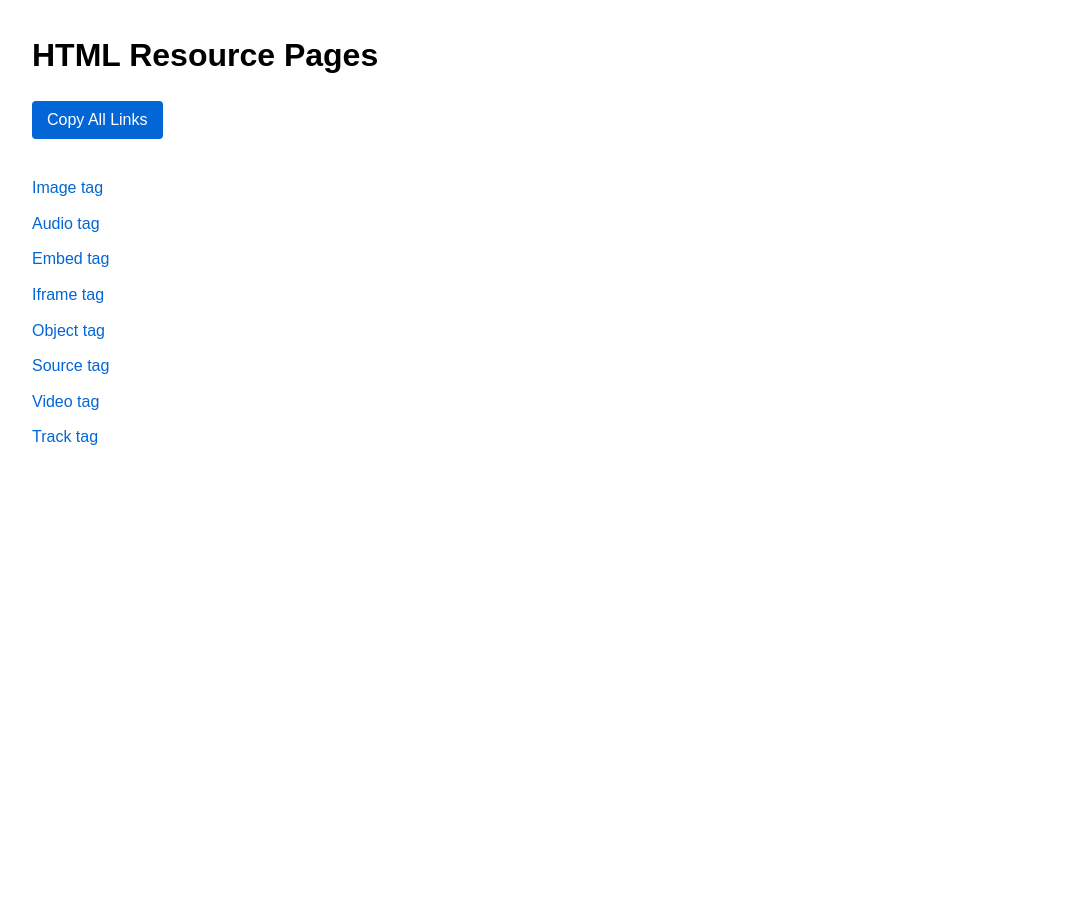
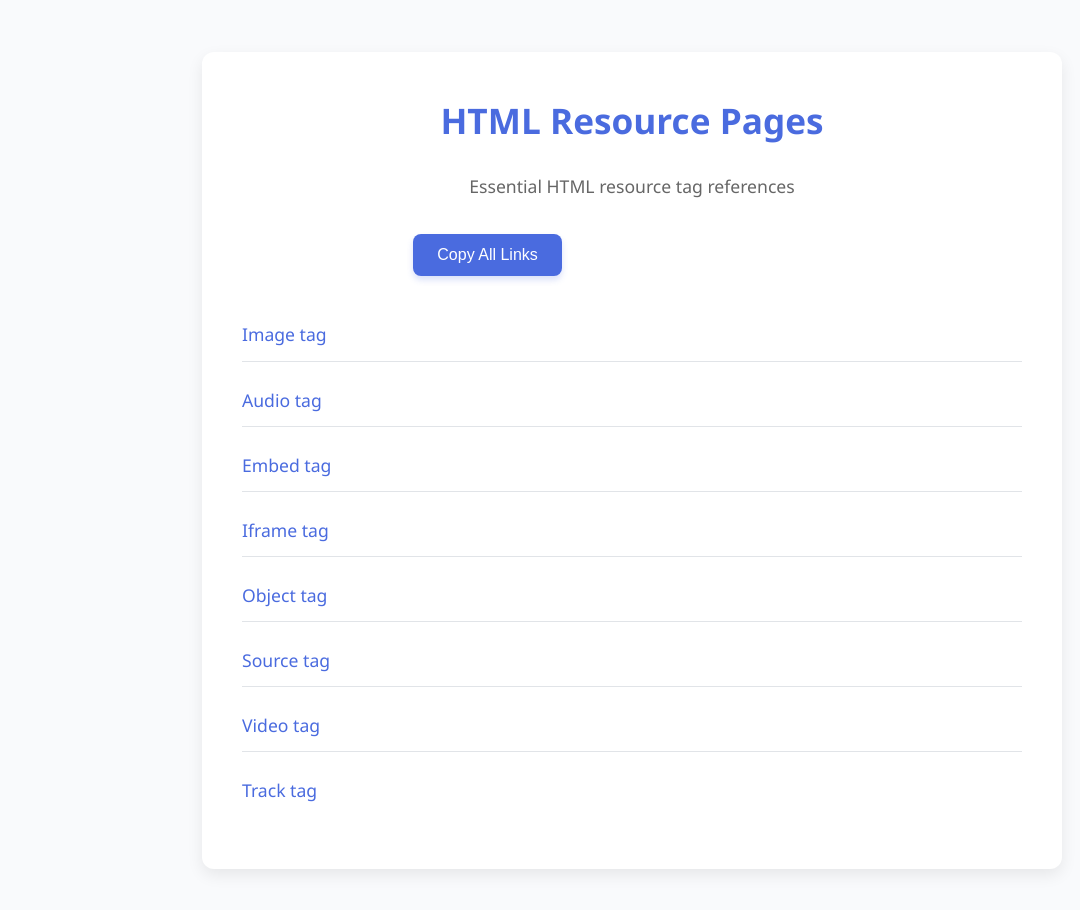
Before and after one commit to Meet-BS/learning, a plain HTML site: page resource_pages/all_pages.html in a window 1280 px wide. Shown: the whole page, without its empty margins (8-1088 px from the left). Before the commit the page ends 800 px from the top, so only its background shows below. Drawn offline with Linux system fonts and the light colour scheme.

Commit message:
made it look noice

```diff
--- a/resource_pages/all_pages.html
+++ b/resource_pages/all_pages.html
@@ -5,61 +5,152 @@
     <meta name="viewport" content="width=device-width, initial-scale=1.0">
     <title>HTML Resource Pages</title>
     <style>
+        :root {
+            --primary: #4a6bdf;
+            --primary-dark: #3a55b4;
+            --secondary: #f5f7ff;
+            --text: #333;
+            --light-text: #666;
+            --success: #4CAF50;
+            --border: #e1e4e8;
+        }
+
+        * {
+            box-sizing: border-box;
+            margin: 0;
+            padding: 0;
+        }
+
+        body {
+            font-family: 'Segoe UI', Tahoma, Geneva, Verdana, sans-serif;
+            line-height: 1.6;
+            color: var(--text);
+            background-color: #f9fafc;
+            padding: 20px 0;
+        }
+
         .container {
-            max-width: 1200px;
+            max-width: 900px;
             margin: 0 auto;
-            padding: 0 30px;
+            padding: 0 20px;
         }
-        body {
-            font-family: Arial, sans-serif;
-            line-height: 1.6;
+
+        .card {
+            background-color: white;
+            border-radius: 12px;
+            box-shadow: 0 6px 16px rgba(0, 0, 0, 0.08);
+            padding: 2.5rem;
+            margin: 2rem 0;
         }
+
         h1 {
-            margin-top: 30px;
-            margin-bottom: 20px;
+            color: var(--primary);
+            margin: 0 0 1.5rem;
+            font-size: 2.2rem;
+            font-weight: 600;
+            text-align: center;
         }
+
         ul {
             list-style-type: none;
-            padding: 0;
         }
+
         li {
-            margin-bottom: 10px;
+            margin-bottom: 0.75rem;
+            border-bottom: 1px solid var(--border);
+            padding: 0.75rem 0;
+            transition: transform 0.2s;
         }
+
+        li:last-child {
+            border-bottom: none;
+        }
+
+        li:hover {
+            transform: translateX(5px);
+        }
+
         a {
             text-decoration: none;
-            color: #0366d6;
+            color: var(--primary);
+            font-size: 1.1rem;
+            display: block;
+            transition: color 0.2s;
         }
+
         a:hover {
-            text-decoration: underline;
+            color: var(--primary-dark);
         }
+
+        .button-container {
+            text-align: center;
+            margin-bottom: 2rem;
+        }
+
         .copy-button {
-            background-color: #0366d6;
+            background-color: var(--primary);
             color: white;
             border: none;
-            padding: 10px 15px;
-            border-radius: 4px;
+            padding: 12px 24px;
+            border-radius: 8px;
             cursor: pointer;
-            font-size: 16px;
-            margin-bottom: 20px;
+            font-size: 1rem;
+            font-weight: 500;
+            transition: all 0.2s ease;
+            box-shadow: 0 4px 6px rgba(74, 107, 223, 0.2);
         }
+
         .copy-button:hover {
-            background-color: #0257ba;
+            background-color: var(--primary-dark);
+            transform: translateY(-2px);
+            box-shadow: 0 6px 8px rgba(74, 107, 223, 0.3);
         }
+
+        .copy-button:active {
+            transform: translateY(0);
+        }
+
         #copy-status {
-            margin-left: 10px;
-            color: green;
-            display: none;
+            display: inline-block;
+            margin-top: 10px;
+            color: var(--success);
+            font-weight: 500;
+            opacity: 0;
+            transition: opacity 0.3s;
+        }
+
+        .header {
+            text-align: center;
+            margin-bottom: 1rem;
+        }
+
+        .subtitle {
+            color: var(--light-text);
+            text-align: center;
+            margin-bottom: 2rem;
+            font-size: 1.1rem;
         }
     </style>
 </head>
 <body>
     <div class="container">
-        <h1>HTML Resource Pages</h1>
-        <button class="copy-button" onclick="copyAllLinks()">Copy All Links</button>
-        <span id="copy-status">Links copied!</span>
-        <ul id="links-list">
-            <!-- Links will be generated dynamically -->
-        </ul>
+        <div class="card">
+            <div class="header">
+                <h1>HTML Resource Pages</h1>
+                <p class="subtitle">Essential HTML resource tag references</p>
+            </div>
+
+            <div class="button-container">
+                <button class="copy-button" onclick="copyAllLinks()">
+                    Copy All Links
+                </button>
+                <div id="copy-status">Links successfully copied to clipboard!</div>
+            </div>
+
+            <ul id="links-list">
+                <!-- Links will be generated dynamically -->
+            </ul>
+        </div>
     </div>
 
     <script>
@@ -93,25 +184,20 @@
         };
 
         function copyAllLinks() {
-            // Get all links
             const links = document.querySelectorAll('#links-list a');
             let linkText = '';
 
-            // Compile all links into a string
             links.forEach(link => {
                 linkText += link.href + '\n';
             });
 
-            // Copy to clipboard
             navigator.clipboard.writeText(linkText)
                 .then(() => {
-                    // Show success message
                     const status = document.getElementById('copy-status');
-                    status.style.display = 'inline';
+                    status.style.opacity = '1';
 
-                    // Hide success message after 2 seconds
                     setTimeout(() => {
-                        status.style.display = 'none';
+                        status.style.opacity = '0';
                     }, 2000);
                 })
                 .catch(err => {
```
